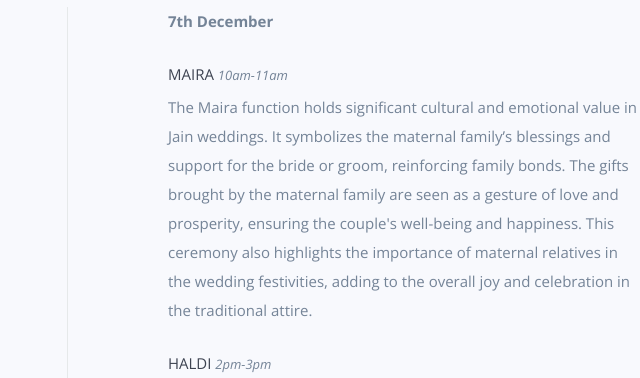
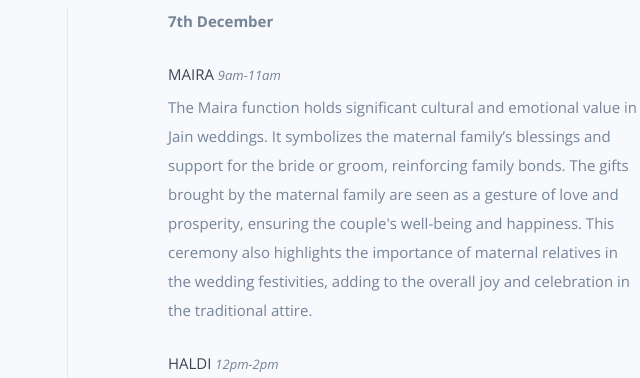
Before and after one commit to sanyam-surana/thesayawedding, a website: page index.html in a window 1280 px wide. Shown: the part 1116-1494 px from the top of the page, 572-1212 px from the left. Drawn offline with nearby package versions, Linux system fonts and the light colour scheme; some packages are replaced by stand-ins of ours; files whose address does not match are found by name.

Commit message:
timings updated

```diff
--- a/index.html
+++ b/index.html
@@ -154,7 +154,7 @@
                 <div class="wp4">
                     <p><strong>7th December</strong></p>
 
-                    <h5>Maira <span class="time">10AM-11AM</span></h5>
+                    <h5>Maira <span class="time">9AM-11AM</span></h5>
                     <p>
                     The Maira function holds significant cultural and emotional value in Jain weddings.
                     It symbolizes the maternal family’s blessings and support for the bride or groom, reinforcing family bonds.
@@ -162,7 +162,7 @@
                     This ceremony also highlights the importance of maternal relatives in the wedding festivities, adding to the overall joy and celebration in the traditional attire.
                     </p>
 
-                    <h5>Haldi <span class="time">2PM-3PM</span></h5>
+                    <h5>Haldi <span class="time">12PM-2PM</span></h5>
                     <p>
                     The haldi ceremony is usually held separately for the bride and the groom.
                     It is a low-key event that involves the application of turmeric paste on the hands, legs and face of the bride & groom.
@@ -219,7 +219,7 @@
                         & <a href="https://www.pinterest.com/ramswarooppatra/cocktail-night-outfit-for-men/">gents</a>.
                     </p>
 
-                    <h5>Maira <span class="time">10AM-11AM</span></h5>
+                    <h5>Maira <span class="time">9AM-11AM</span></h5>
                     <p>
                         <strong>Traditional</strong>
                         <br>
@@ -229,7 +229,7 @@
                         <a href="https://www.pinterest.com/ramswarooppatra/mehndi-dress-for-men/">Kurtas</a> with pants or pyjamas.
                     </p>
 
-                    <h5>Haldi <span class="time">2PM-3PM</span></h5>
+                    <h5>Haldi <span class="time">12PM-2PM</span></h5>
                     <p>
                         <strong>Hues of Yellow</strong>
                         <br>
```
